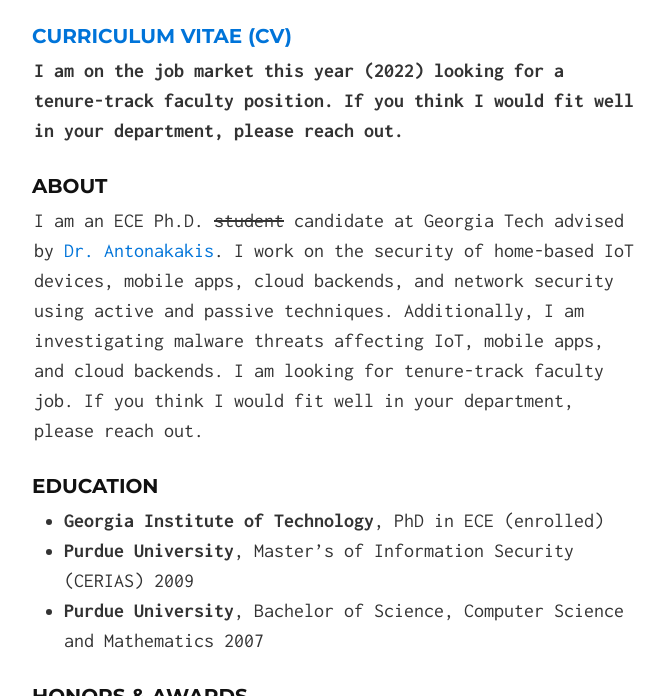
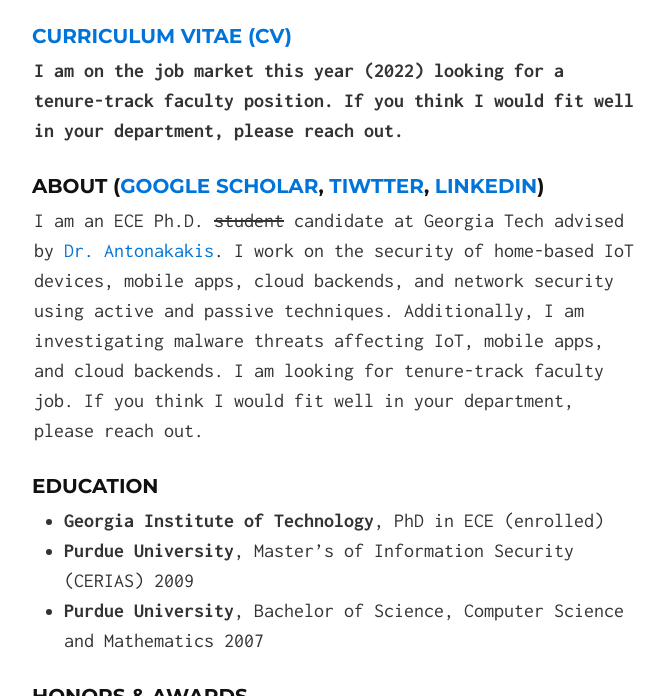
Before and after one commit to alrawi/alrawi.github.io, a Jekyll site: the page built from index.md, in a window 1280 px wide and 900 px high, cut to the strip 204-900 px from the top of the window. Shown: the whole strip, without its empty margins (306-970 px from the left). Built offline with Jekyll 4.4.1, drawn with Linux system fonts in a browser that asks for light colours.

Commit message:
Update index.md

```diff
--- a/index.md
+++ b/index.md
@@ -6,7 +6,7 @@ layout: default
 **I am on the job market this year (2022) looking for a tenure-track faculty position.
 If you think I would fit well in your department, please reach out.**
 
-### About
+### About ([Google Scholar](https://scholar.google.com/citations?user=94a6cB4AAAAJ&hl=en), [Tiwtter](https://twitter.com/oalrawi), [LinkedIn](https://www.linkedin.com/in/oalrawi/))
 I am an ECE Ph.D. ~~student~~ candidate at Georgia Tech advised by [Dr. Antonakakis](https://www.ece.gatech.edu/faculty-staff-directory/manos-antonakakis).
 I work on the security of home-based IoT devices, mobile apps, cloud backends, and network security using active and passive techniques.
 Additionally, I am investigating malware threats affecting IoT, mobile apps, and cloud backends.
```
